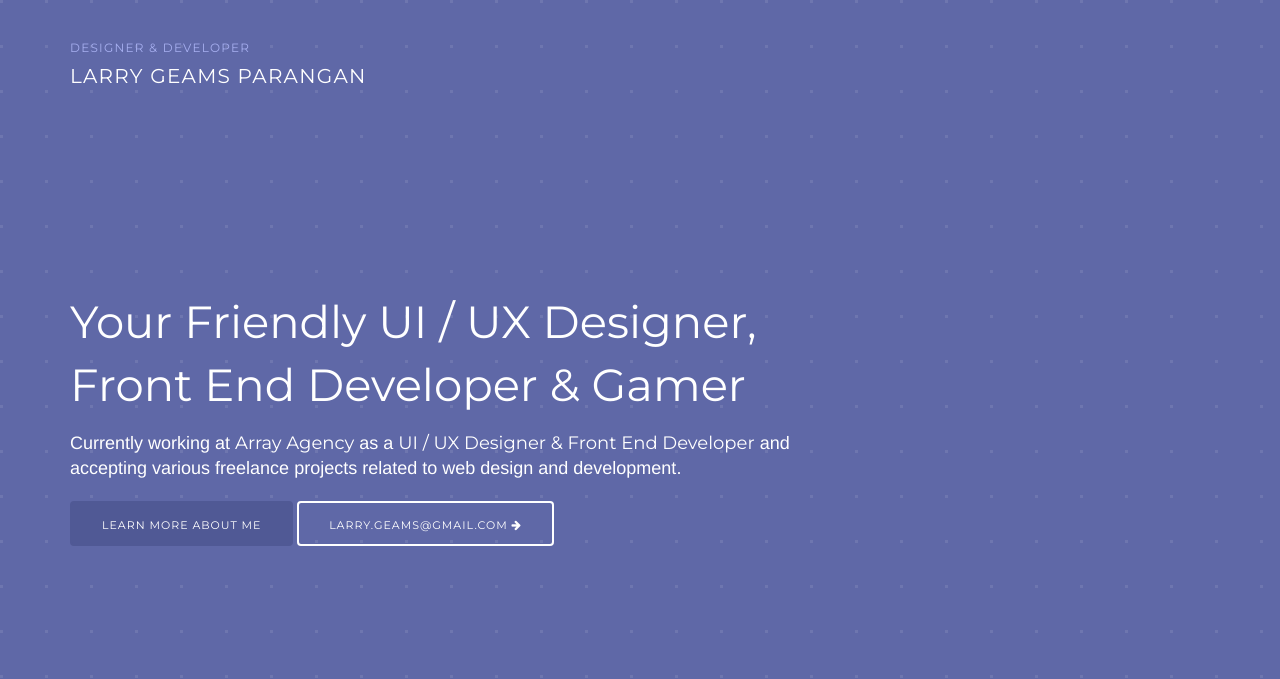
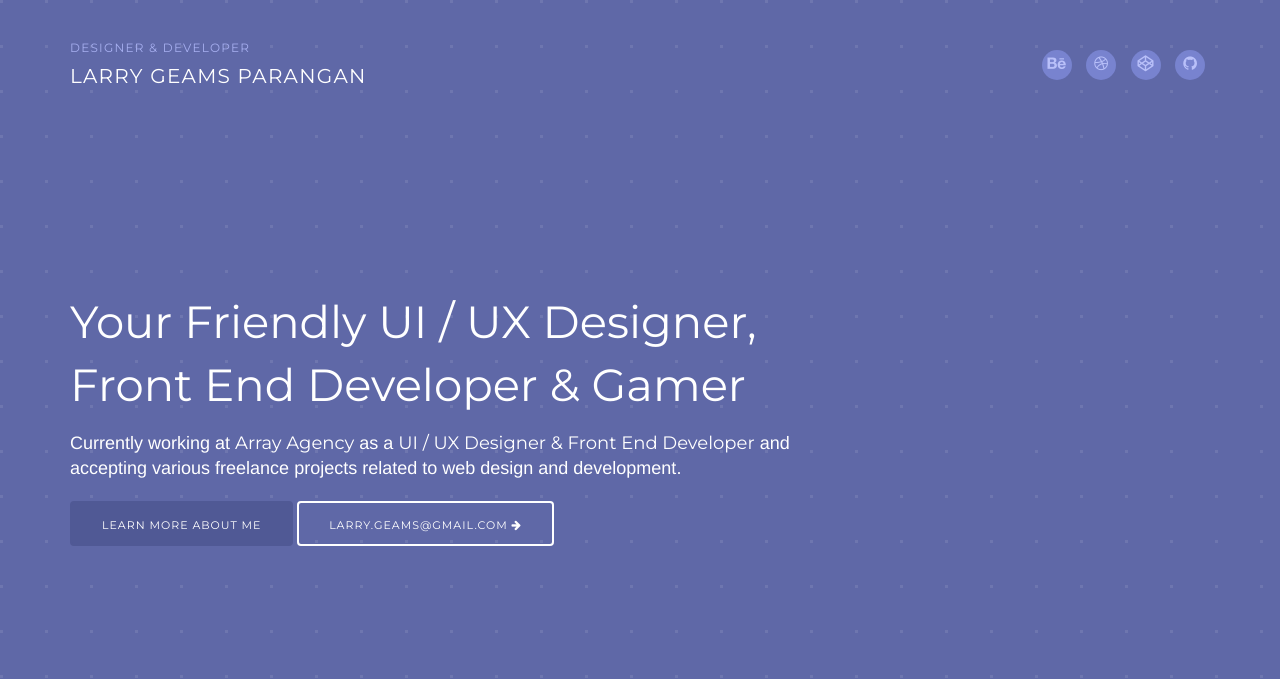
Before and after one commit to larrygeams/larrygeams.github.io, a PHP site: page / in a window 1280 px wide. Shown: the top 679 px of the page. Run offline with PHP 8.4, Linux system fonts and the light colour scheme; some libraries are stand-ins or nearby versions; some web fonts are replaced.

Commit message:
Added social media

```diff
--- a/assets/sass/style.scss
+++ b/assets/sass/style.scss
@@ -413,6 +413,31 @@ section{
 	}
 }
 
+/**
+* Social Media -------------- */
+
+.social-media{
+	ul{
+		li{
+			a{
+				display: block;
+				width: 30px;
+				height: 30px;
+				line-height: 30px;
+				background: $tertiary-color;
+				color: #B9C0F9;
+				text-align: center;
+				@include border-radius(50%);
+
+				&:hover,
+				&:focus{
+					color: $primary-color;
+				}
+			}
+		}
+	}
+}
+
 
 /**
 * Footer -------------- */
@@ -426,9 +451,10 @@ footer{
 			max-width: 100%;
 
 			.about{
+
 				.about-content{
 					@media screen and (min-width: $screen-md){
-						padding-left: 140px;
+						padding-left: 200px;
 					}
 				}
 			}
--- a/footer.php
+++ b/footer.php
@@ -9,13 +9,22 @@
                         <div class="box pull-sm-right">
 
                             <div class="about">
-                                <img src="assets/images/avatar-larry.jpg" width="120" alt="Larry Geams Nipaya Parangan" class="center-block pull-md-left img-circle" />
+                                <div class="avatar pull-md-left">
+                                    <img src="assets/images/avatar-larry.jpg" width="120" alt="Larry Geams Nipaya Parangan" class="center-block img-circle" />
+
+                                    <div class="social-media text-center">
+                                        <ul class="list-inline">
+                                            <li><a href="http://www.behance.net/larryGeams" title="Behance" target="_blank"> <i class="fa fa-behance"></i> </a></li>
+                                            <li><a href="http://www.dribbble.com/larrygeams" title="Dribbble" target="_blank"> <i class="fa fa-dribbble"></i> </a></li>
+                                            <li><a href="http://www.codepen.io/larrygeams" title="Codepen" target="_blank"> <i class="fa fa-codepen"></i> </a></li>
+                                            <li><a href="http://www.github.com/larrygeams" title="Github" target="_blank"> <i class="fa fa-github"></i> </a></li>
+                                        </ul>
+                                    </div>
+                                </div>
 
                                 <div class="about-content">
                                     <h3>About Larry Geams!</h3>
                                     <p><strong>Larry Geams Nipaya Parangan</strong> is a creative UI / UX designer and Front End developer based in Cebu, Philippines. Utilizing design tools and web technologies to provide client satisfaction results.</p>
-
-                                    <p>With his free time, Larry spends it learning new tools and web technologies to help him improved or just simply, watching new anime episodes and read manga.</p>
                                 </div>
                             </div>
                         </div>
@@ -26,6 +35,8 @@
                             <h3>Drop A Message</h3>
                             <p>Got an awesome and exciting project? Drop me a message so we could talk more about it or just email me to say "Hello, Larry!".</p>
                             <a href="https://mail.google.com/mail/?view=cm&fs=1&to=larrygeams@gmail.com&su=Drop A Message&tf=1" class="btn btn-anchor" target="_blank">larry.geams@gmail.com <i class="fa fa-arrow-right"></i></a>
+
+
                         </div>
                     </div>
                 </div>
--- a/hero.php
+++ b/hero.php
@@ -1,10 +1,19 @@
         <header>
             <section class="hero">
                 <div class="container">
-                    <a class="logo" href="/" title="Larry Geams Parangan | UI / UX Designer &amp;  Front End Developer">
+                    <a class="logo pull-sm-left" href="/" title="Larry Geams Parangan | UI / UX Designer &amp;  Front End Developer">
                         <h4>Designer &amp; Developer</h4>
                         <h2>Larry Geams Parangan</h2>
                     </a>
+
+                    <div class="social-media pull-sm-right">
+                        <ul class="list-inline">
+                            <li><a href="http://www.behance.net/larryGeams" title="Behance" target="_blank"> <i class="fa fa-behance"></i> </a></li>
+                            <li><a href="http://www.dribbble.com/larrygeams" title="Dribbble" target="_blank"> <i class="fa fa-dribbble"></i> </a></li>
+                            <li><a href="http://www.codepen.io/larrygeams" title="Codepen" target="_blank"> <i class="fa fa-codepen"></i> </a></li>
+                            <li><a href="http://www.github.com/larrygeams" title="Github" target="_blank"> <i class="fa fa-github"></i> </a></li>
+                        </ul>
+                    </div>
 
                     <div class="row hero-content">
                         <div class="col-md-8">
```
Also changed, not shown: assets/css/style.css, 1 other file.
